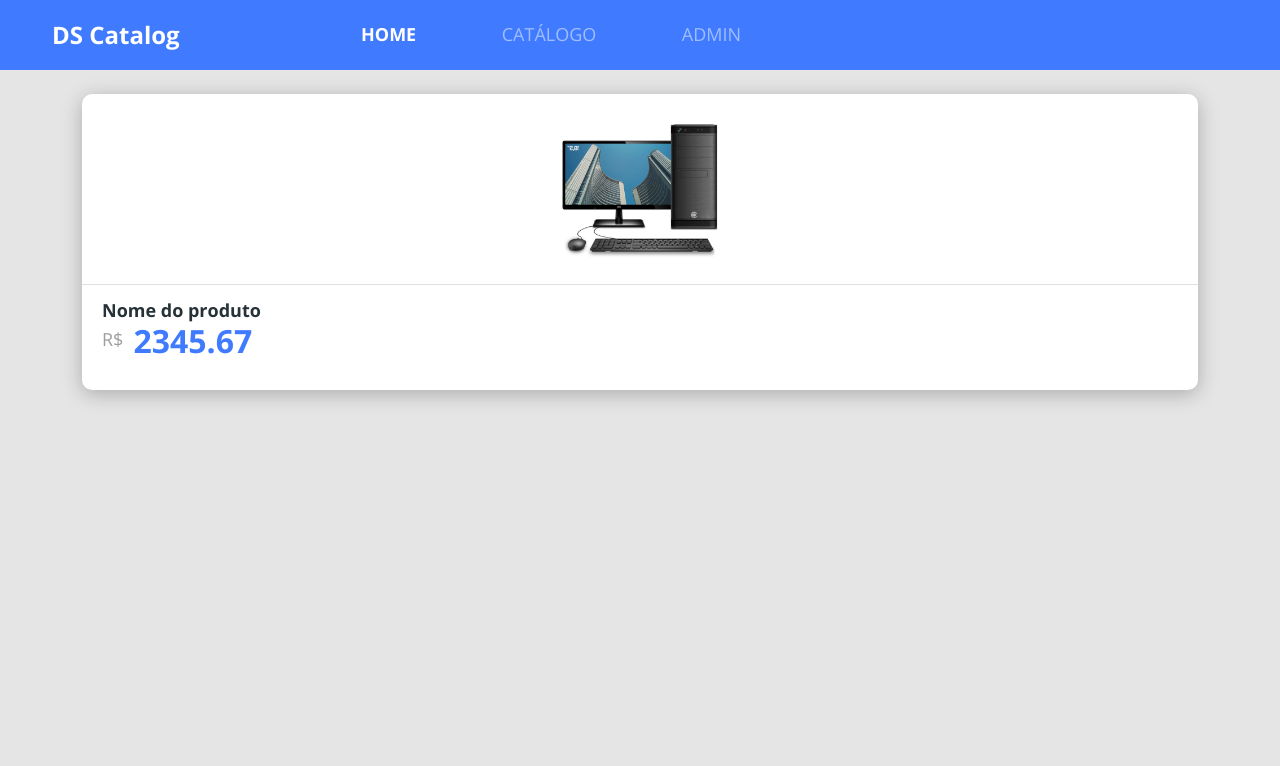
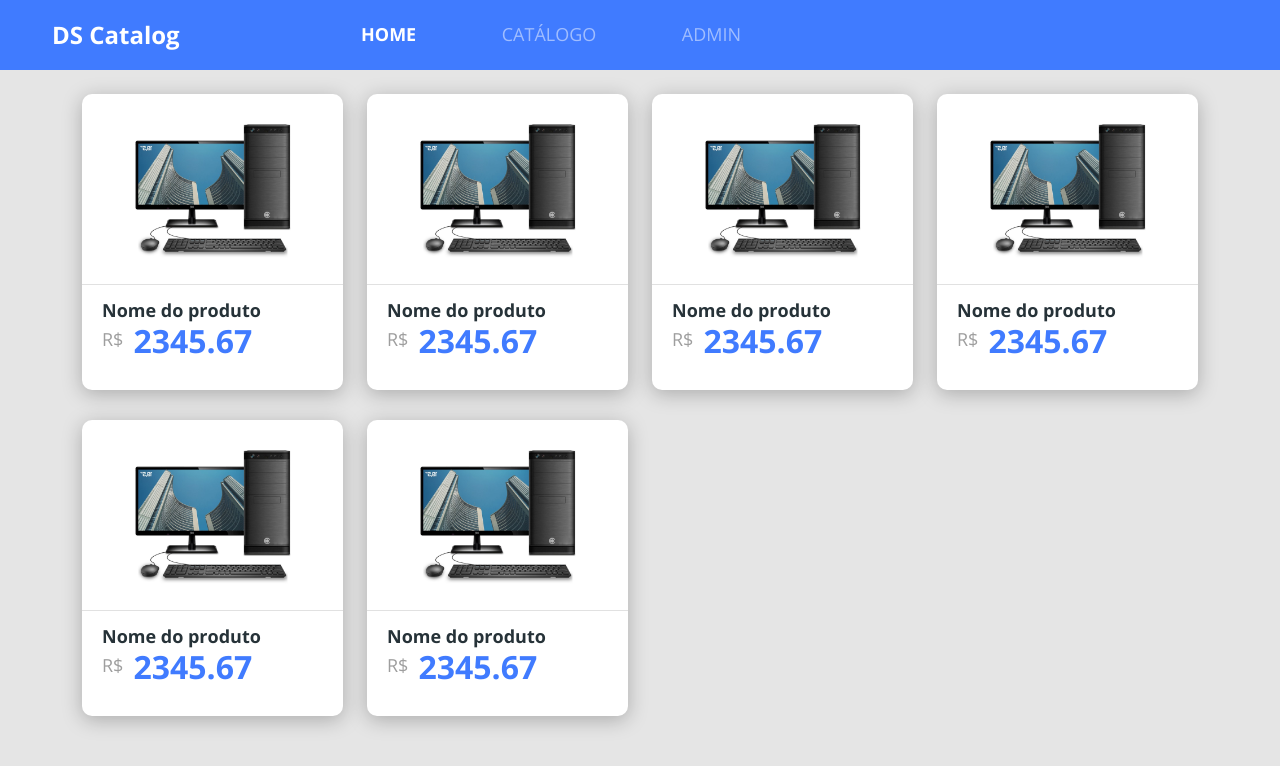
Before and after one commit to LorenzoBondan/dscatalog, a React (Create React App) app in the folder frontend/: page / in a window 1280 px wide. Shown: the top 766 px of the page. Built offline with nearby package versions, Linux system fonts and the light colour scheme.

Commit message:
Grid system bootstrap

```diff
--- a/frontend/src/pages/Catalog/index.tsx
+++ b/frontend/src/pages/Catalog/index.tsx
@@ -6,7 +6,32 @@ function Catalog() {
       <>
         <Navbar />
         <div className="container my-4">
-            <ProductCard />
+            <div className="row">
+              <div className="col-sm-6 col-lg-4 col-xl-3">
+                <ProductCard />
+              </div>
+
+              <div className="col-sm-6 col-lg-4 col-xl-3">
+                <ProductCard />
+              </div>
+
+              <div className="col-sm-6 col-lg-4 col-xl-3">
+                <ProductCard />
+              </div>
+
+              <div className="col-sm-6 col-lg-4 col-xl-3">
+                <ProductCard />
+              </div>
+
+              <div className="col-sm-6 col-lg-4 col-xl-3">
+                <ProductCard />
+              </div>
+
+              <div className="col-sm-6 col-lg-4 col-xl-3">
+                <ProductCard />
+              </div>
+
+            </div>
         </div>
 
       </>
```
